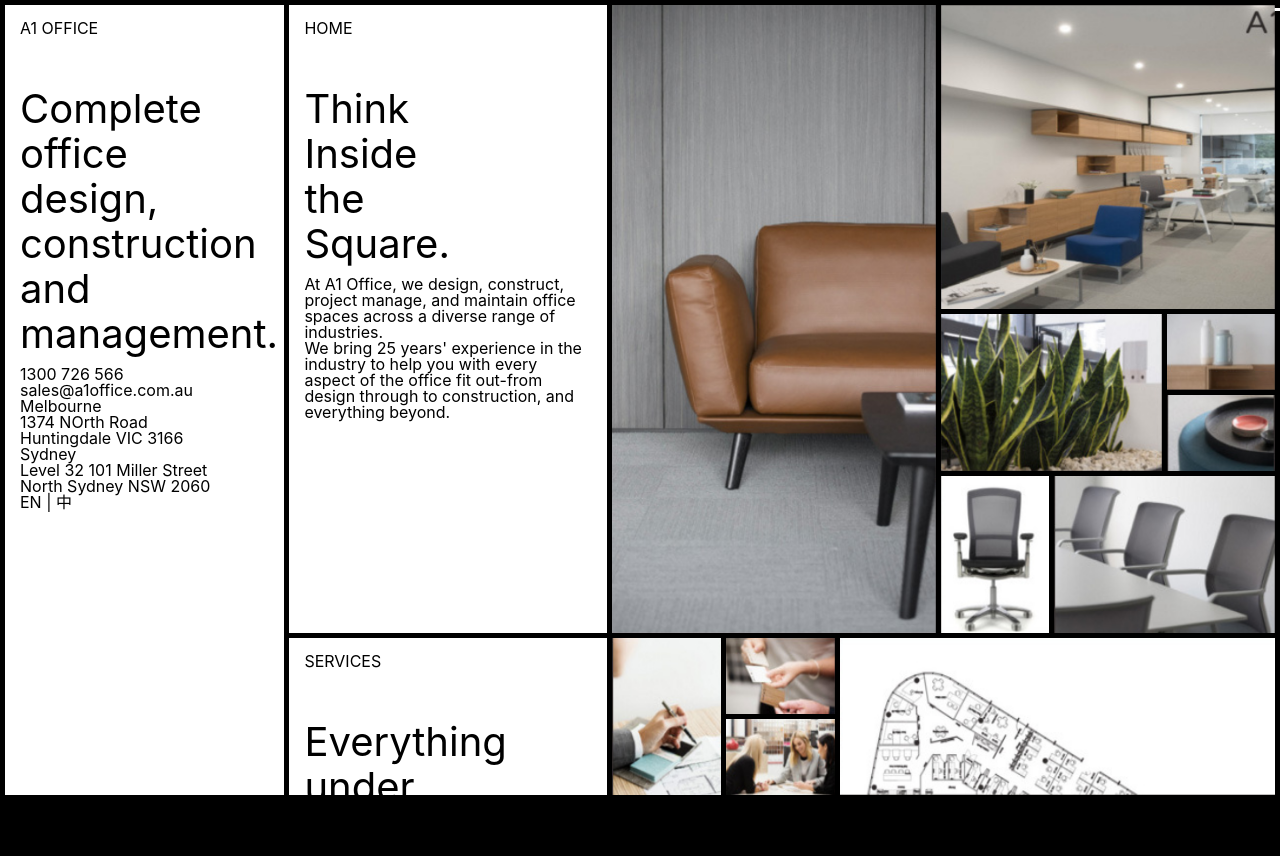
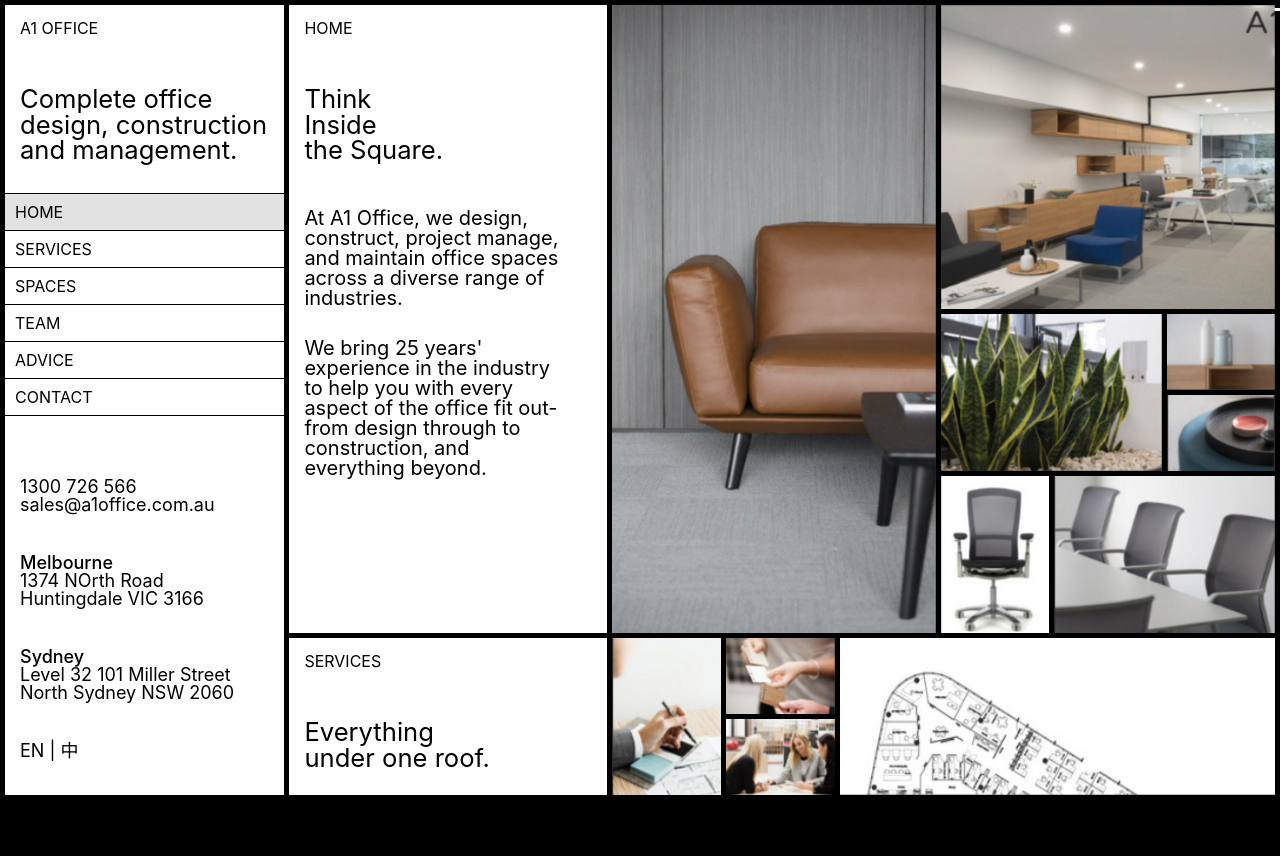
Before and after one commit to 2sumin2/a1office, a plain HTML site: page index.html in a window 1280 px wide. After the commit the page ends 800 px from the top, so only its background shows below. Drawn offline with nearby package versions, Linux system fonts and the light colour scheme.

Commit message:
Apply css style to the content container

```diff
--- a/index.html
+++ b/index.html
@@ -13,32 +13,65 @@
         <div class="container">
             <span>A1 OFFICE</span>
             <span class="title">Complete office design, construction and management.</span>
-
+            <table>
+                <thead>
+                    <tr>
+                        <th>HOME</th>
+                    </tr>
+                </thead>
+                <tr>
+                    <td>SERVICES</td>
+                </tr>
+                <tr>
+                    <td>SPACES</td>
+                </tr>
+                <tr>
+                    <td>TEAM</td>
+                </tr>
+                <tr>
+                    <td>ADVICE</td>
+                </tr>
+                <tr>
+                    <td>CONTACT</td>
+                </tr>
+            </table>
+            <div class="info_container">
+                <div class="info_items">
                     <span>1300 726 566</span>
                     <span>sales@a1office.com.au</span>
-            <span>Melbourne</span>
+                </div>
+                <div class="info_items">
+                    <span class="bold">
+                        Melbourne
+                    </span>
                     <span>1374 NOrth Road</span>
                     <span>Huntingdale VIC 3166</span>
-            <span>Sydney</span>
+                </div>
+                <div class="info_items">
+                    <span class="bold">Sydney</span>
                     <span>Level 32 101 Miller Street</span>
                     <span>North Sydney NSW 2060</span>
+                </div>
+                <div class="info_items">
                     <span>EN | 中</span>
+                </div>
+            </div>
         </div>
         <div class="container">
             <span>HOME</span>
-            <span class="title">Think Inside the Square.</span>
-            <span>
+            <span class="title">Think<br> Inside<br> the Square.</span>
+            <p>
                 At A1 Office, we design, construct, project manage, and maintain office spaces across a diverse range of
                 industries.
-            </span>
-            <span>
+            </p>
+            <p>
                 We bring 25 years' experience in the industry to help you with every aspect of the office fit out-from
                 design through to construction, and everything beyond.
-            </span>
+            </p>
         </div>
         <div class="container">
             <span>SERVICES</span>
-            <span class="title">Everything under one roof.</span>
+            <span class="title">Everything<br> under one roof.</span>
         </div>
         <div class="container">
             <img class="img_container" src="images/1.PNG" />
--- a/style.css
+++ b/style.css
@@ -24,6 +24,8 @@ body {
 
 .container {
     background-color: white;
+    height: 100%;
+    box-sizing: border-box;
 }
 
 .container:nth-child(1) {
@@ -37,17 +39,56 @@ body {
 }
 
 .title {
-    font-size: 40px;
-    margin: 50px 0 10px 0;
-    line-height: 45px;
+    font-size: 2vw;
+    margin: 50px 0 30px 0;
 }
 
-.container:nth-child(2) .title {
-    width: 45%;
+.info_container,
+.info_items {
+    display: flex;
+    flex-direction: column;
 }
 
-.container:nth-child(3) .title {
-    width: 65%;
+.info_container {
+    height: 100%;
+    justify-content: flex-end;
+}
+
+.info_items {
+    margin: 20px 0;
+    font-size: 18px;
+}
+
+.bold {
+    font-weight: 500;
+}
+
+table {
+    width: 100%;
+    margin: 0;
+}
+
+tr {
+    border-bottom: 1px solid;
+    border-top: 1px solid;
+    text-align: left;
+}
+
+td,
+th {
+    padding: 10px;
+}
+
+th {
+    background-color: #e2e2e2;
+}
+
+.container:nth-child(1) {
+    padding: 15px 0;
+}
+
+.container:nth-child(1) span {
+    padding: 0 15px;
 }
 
 .container:nth-last-child(2) {
@@ -58,6 +99,12 @@ body {
     grid-template-rows: 4fr 1fr 1fr 2fr;
     gap: 5px;
     background-color: black;
+}
+
+.container:nth-child(2) p {
+    padding: 15px 0;
+    font-size: 20px;
+    width: 92%;
 }
 
 .container:nth-last-child(1) {
```
Lines whose indentation alone changed are shown as unchanged.
